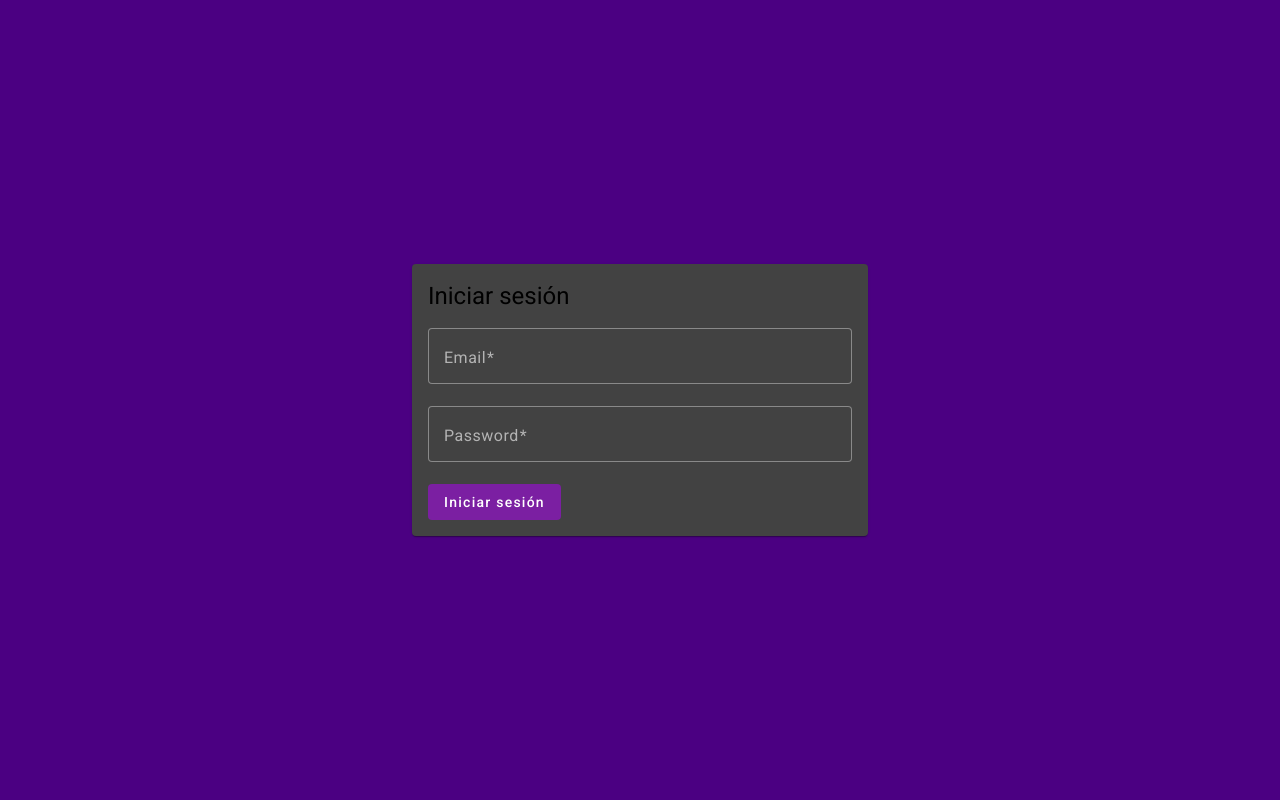
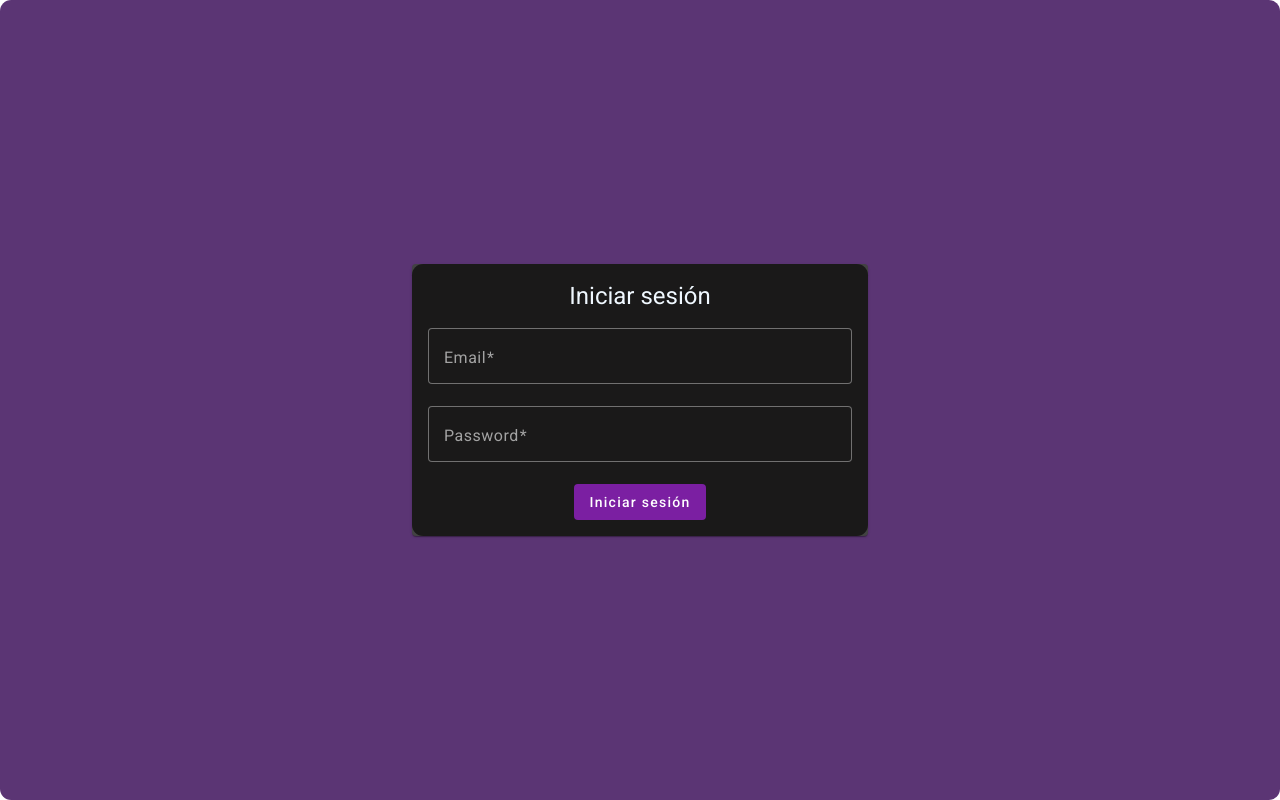
Before and after one commit to melisazatta/1e-pf-zatta, an Angular app: page /auth/login in a window 1280 px wide. Built offline with nearby package versions, Linux system fonts and the light colour scheme.

Commit message:
css login

```diff
--- a/src/app/auth/auth.component.css
+++ b/src/app/auth/auth.component.css
@@ -1,5 +1,10 @@
 main {
     height: 100vh;
     width: 100%;
-    background-color: indigo;
+    background-color: rgb(91, 53, 116);
   }
+  *{
+    background-color: rgb(26, 25, 25);
+    border-radius: 0.7rem;
+    text-align: center;
+  }
--- a/src/app/auth/pages/login/login.component.css
+++ b/src/app/auth/pages/login/login.component.css
@@ -0,0 +1,3 @@
+h1{
+    color: aliceblue;
+}
```
